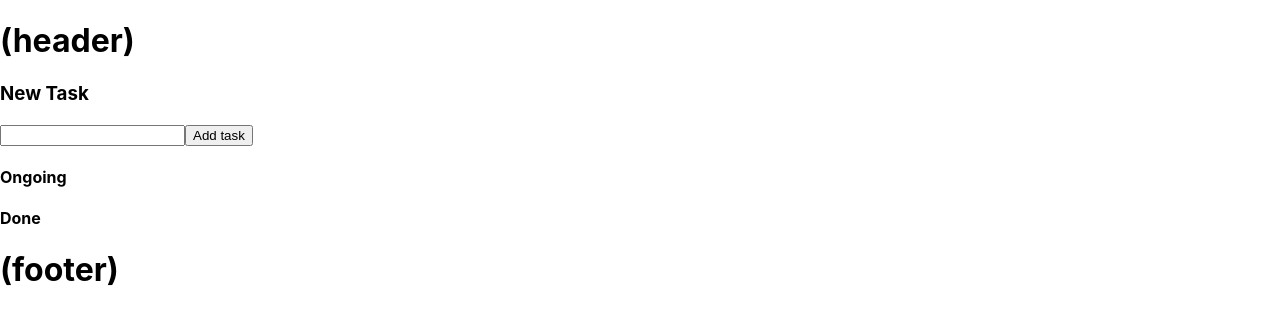
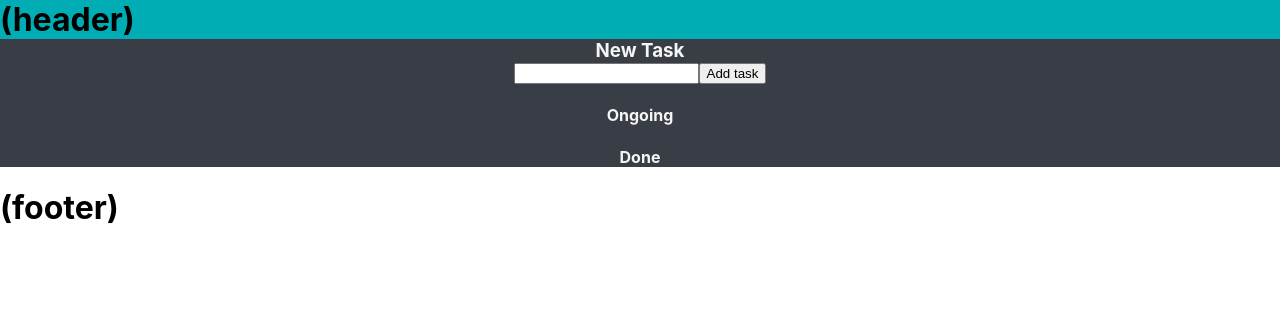
Before and after one commit to SamuelDAlencar/blitz_test, a React (Create React App) app: page / in a window 1280 px wide. Shown: the top 324 px of the page. Built offline with nearby package versions, Linux system fonts and the light colour scheme.

Commit message:
feat: just added a checkbox input to each task (still not working)

```diff
--- a/src/App.js
+++ b/src/App.js
@@ -23,9 +23,9 @@ function App() {
   return (
     <>
       <Header />
-      <main>
+      <main className='app_main'>
         <section className="addTask_section">
-          <h3>New Task</h3>
+          <h3 className="main_h3">New Task</h3>
           <input onChange={handleChange} />
           <button
             onClick={() => handleAddTask()}
--- a/src/components/Header.js
+++ b/src/components/Header.js
@@ -1,9 +1,10 @@
 import React from 'react';
+import '../style/Header.css';
 
 function Header() {
   return (
     <header>
-      <h1>(header)</h1>
+      <h1 className="header_h1">(header)</h1>
     </header>
   );
 }
--- a/src/components/Task.js
+++ b/src/components/Task.js
@@ -13,7 +13,14 @@ function Tasks() {
   return (
     <ol>
       {tasks.map((task, i) => {
-        return <li key={i}>{task.subject}<button onClick={() => handleEditTask(i + 1)}>Edit</button></li>;
+        return (
+          <li key={i}>{task.subject}
+            <button onClick={() => handleEditTask(i + 1)}>
+              Edit
+            </button>
+            <input type="checkbox" />
+          </li>
+        );
       })}
     </ol>
   );
--- a/src/style/App.css
+++ b/src/style/App.css
@@ -1,7 +1,9 @@
-.app_body {
+.app_main {
   text-align: center;
+  background-color: #393E46;
+  color: whitesmoke;
 }
 
-.h1 {
-  color: red;
+.main_h3 {
+  margin: 0;
 }
--- /dev/null
+++ b/src/style/Footer.css
@@ -0,0 +1,3 @@
+.footer_h1 {
+
+}
--- /dev/null
+++ b/src/style/Header.css
@@ -0,0 +1,8 @@
+header {
+  background-color: #00ADB5;
+  margin: 0;
+}
+
+.header_h1 {
+  margin: 0;
+}
```
